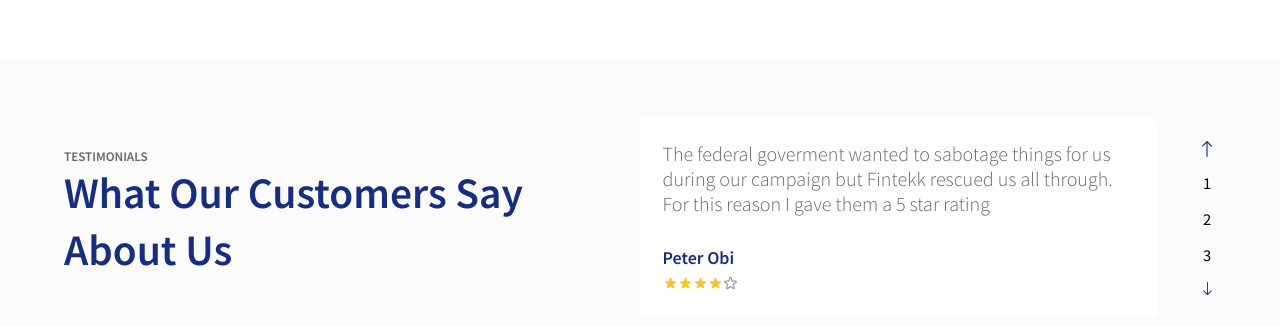
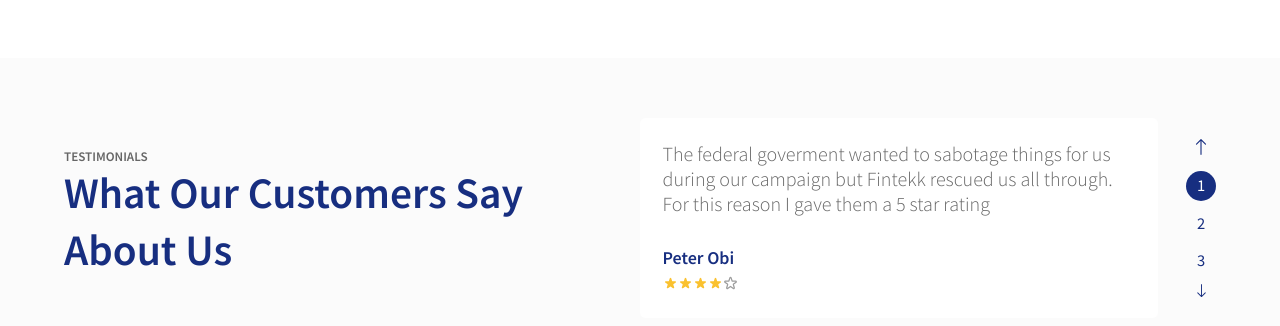
Before and after one commit to Theo-flux/fintekk, a React (Vite) app: page / in a window 1280 px wide. Shown: the part 2718-3044 px from the top of the page. Built offline with nearby package versions, Linux system fonts and the light colour scheme.

Commit message:
[feat]: navigation click events

```diff
--- a/src/components/services/Services.tsx
+++ b/src/components/services/Services.tsx
@@ -22,8 +22,6 @@
 import { ServiceArr } from './service';
 
 function Services() {
-  console.log(ServiceArr);
-
   return (
     <SectionTag bgColor="#FBFBFB">
       <DivTag>
--- a/src/components/testimonials/Testimonials.tsx
+++ b/src/components/testimonials/Testimonials.tsx
@@ -1,4 +1,4 @@
-import React from 'react';
+import React, { useState } from 'react';
 import { DivTag, SectionTag, StyledTinyText } from '../../shared';
 import {
   Testimonialcontainer,
@@ -17,10 +17,35 @@
   StyledBsArrowDown,
   StyledBsArrowUp,
   Number,
+  NumberPod,
 } from './testimonial.css';
 import { testimonyArr } from './testimonies';
 
 function Testimonials() {
+  const [current, setCurrent] = useState(1);
+
+  function handleTestimonialByNumber(arg: number) {
+    setCurrent(arg);
+  }
+
+  function handlePrevArrow() {
+    if (current === 1) {
+      setCurrent(testimonyArr.length);
+    } else {
+      setCurrent(prev => prev - 1);
+    }
+  }
+
+  function handleNextArrow() {
+    if (current === testimonyArr.length) {
+      setCurrent(1);
+    } else {
+      setCurrent(prev => prev + 1);
+    }
+  }
+
+  console.log(current);
+
   return (
     <SectionTag bgColor="#FBFBFB">
       <DivTag>
@@ -52,11 +77,21 @@
               })}
             </TestimonyCardWrapper>
             <TestimonyNavigator>
-              <StyledBsArrowUp />
+              <StyledBsArrowUp onClick={() => handlePrevArrow()} />
               {testimonyArr.map((test, index) => {
-                return <Number key={index}>{index + 1}</Number>;
+                return (
+                  <NumberPod
+                    key={index}
+                    active={current === index + 1 ? true : false}
+                    onClick={() => handleTestimonialByNumber(index + 1)}
+                  >
+                    <Number active={current === index + 1 ? true : false}>
+                      {index + 1}
+                    </Number>
+                  </NumberPod>
+                );
               })}
-              <StyledBsArrowDown />
+              <StyledBsArrowDown onClick={() => handleNextArrow()} />
             </TestimonyNavigator>
           </TestimonyWrapper>
         </Testimonialcontainer>
--- a/src/components/testimonials/testimonial.css.ts
+++ b/src/components/testimonials/testimonial.css.ts
@@ -3,6 +3,10 @@
 import { device, radius } from '../../utils';
 import { HiStar, HiOutlineStar } from 'react-icons/hi';
 import { BsArrowUp, BsArrowDown } from 'react-icons/bs';
+
+type NumProps = {
+  active: boolean;
+};
 
 export const Testimonialcontainer = styled.div`
   display: flex;
@@ -69,7 +73,7 @@
   gap: 2rem;
   width: 100%;
   border-radius: ${radius.md};
-  overflow-x: scroll;
+  overflow: hidden;
 
   @media ${device.md} {
     width: 90%;
@@ -81,7 +85,6 @@
     align-items: center;
     height: 200px;
     max-height: max-content;
-    overflow-y: scroll;
     max-height: max-content;
   }
 `;
@@ -139,6 +142,7 @@
 `;
 
 export const StyledBsArrowUp = styled(BsArrowUp)`
+  cursor: pointer;
   font-size: 1.2rem;
   color: var(--deepblue);
   transform: rotate(-90deg);
@@ -152,6 +156,7 @@
 `;
 
 export const StyledBsArrowDown = styled(BsArrowDown)`
+  cursor: pointer;
   font-size: 1rem;
   color: var(--deepblue);
   transform: rotate(-90deg);
@@ -161,12 +166,27 @@
   }
 `;
 
-export const Number = styled.div`
-  font-size: 1.1rem;
+export const NumberPod = styled.div<NumProps>`
+  cursor: pointer;
   margin-right: 1rem;
+  background-color: ${props =>
+    props.active ? 'var(--deepblue)' : 'transparent'};
+  border-radius: 50px;
+  height: 30px;
+  width: 30px;
+  border-radius: 50px;
+  display: flex;
+  justify-content: center;
+  align-items: center;
 
   @media ${device.lg} {
     margin-right: 0rem;
-    margin-bottom: 1rem;
+    margin-bottom: 0.5rem;
   }
 `;
+
+export const Number = styled.p<NumProps>`
+  font-size: 1.1rem;
+
+  color: ${props => (props.active ? 'white' : 'var(--deepblue)')};
+`;
```
